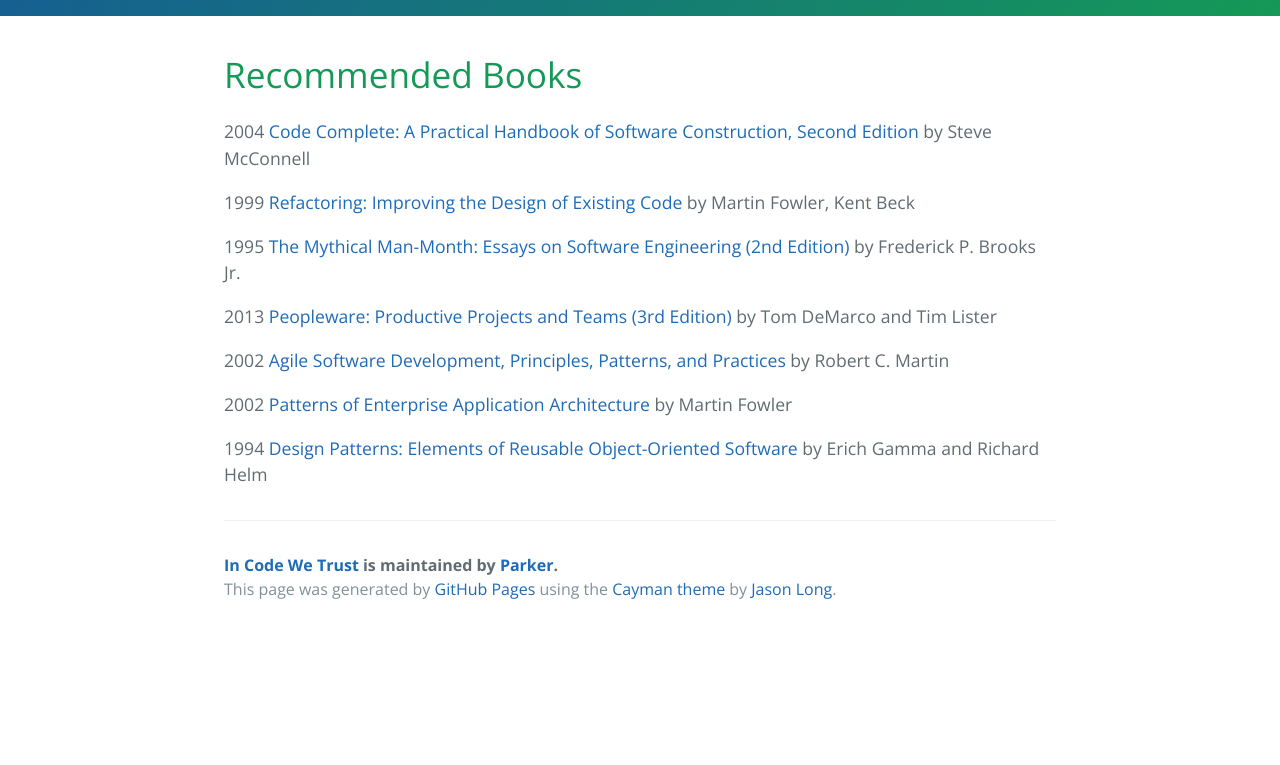
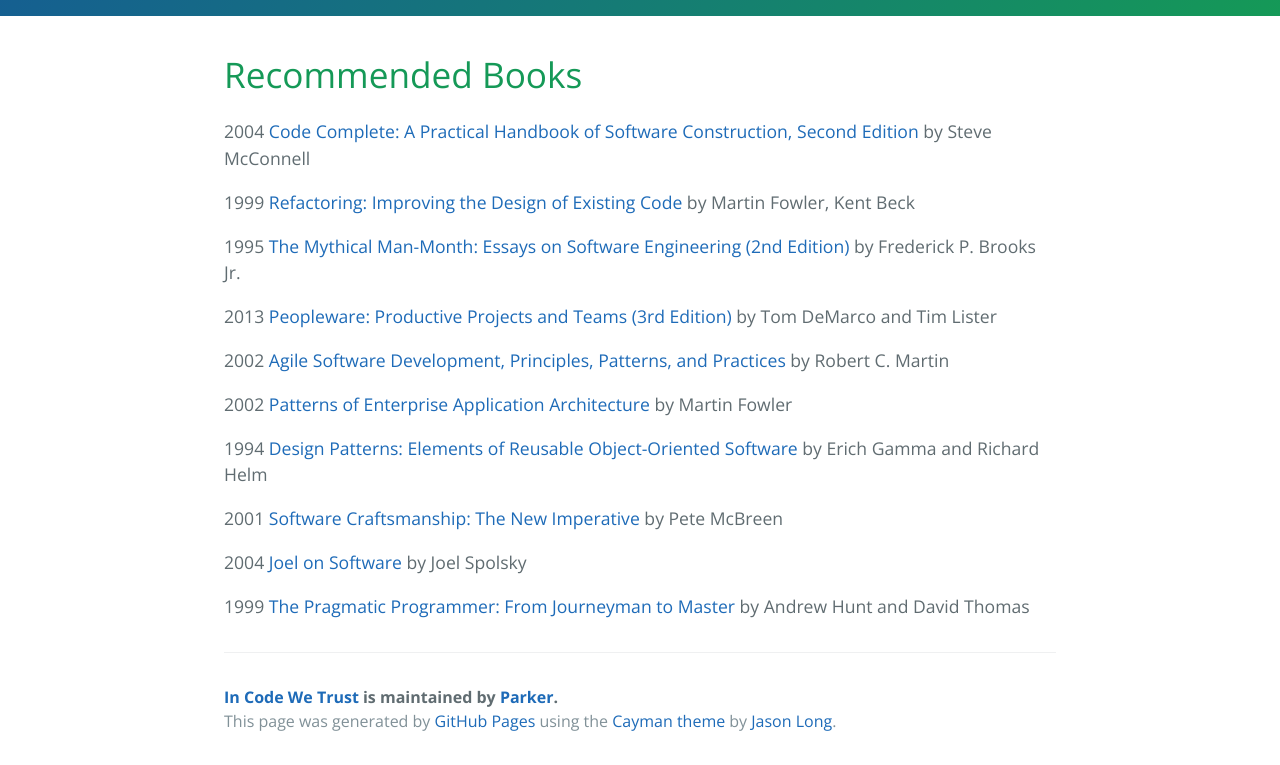
Before and after one commit to parkerwy/parkerwy.github.io, a Jekyll site: the page built from books.markdown, in a window 1280 px wide. Shown: the part 320-1085 px from the top of the page. Built offline with Jekyll 4.4.1, drawn with Linux system fonts in a browser that asks for light colours; before the commit the page ends 953 px from its top, so only the background shows below that.

Commit message:
Update books.markdown

```diff
--- a/books.markdown
+++ b/books.markdown
@@ -19,3 +19,9 @@
 2002 [Patterns of Enterprise Application Architecture](https://www.amazon.com/Patterns-Enterprise-Application-Architecture-Martin/dp/0321127420) by Martin Fowler
 
 1994 [Design Patterns: Elements of Reusable Object-Oriented Software](https://www.amazon.com/Design-Patterns-Elements-Reusable-Object-Oriented/dp/0201633612) by Erich Gamma and Richard Helm
+
+2001 [Software Craftsmanship: The New Imperative](https://www.amazon.com/Software-Craftsmanship-Imperative-Pete-McBreen/dp/0201733862) by Pete McBreen
+
+2004 [Joel on Software](https://www.amazon.com/Joel-Software-Occasionally-Developers-Designers/dp/1590593898) by Joel Spolsky
+
+1999 [The Pragmatic Programmer: From Journeyman to Master](https://www.amazon.com/Pragmatic-Programmer-Journeyman-Master/dp/020161622X) by Andrew Hunt and David Thomas
```
